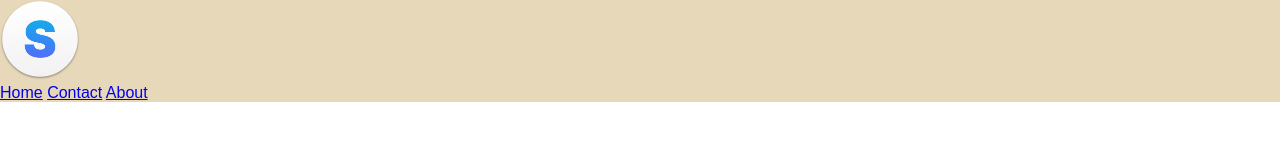
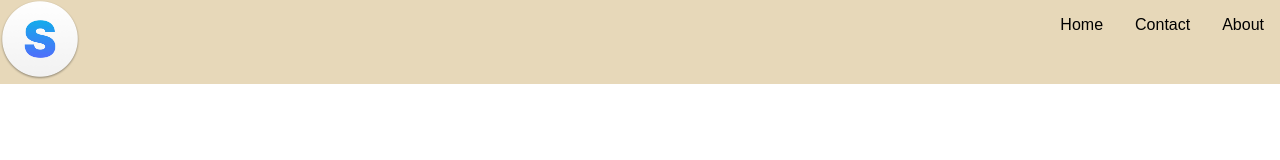
Before and after one commit to mujohannes/websiteProject23T1, a plain HTML site: page index.html in a window 1280 px wide. Drawn offline with Linux system fonts and the light colour scheme.

Commit message:
styling the header

```diff
--- a/index.html
+++ b/index.html
@@ -10,7 +10,7 @@
        <a href="/">
             <img src="logo.png" class="logo">
        </a>
-       <nav>
+       <nav class="navigation">
             <a href="/">Home</a>
             <a href="/contact.html">Contact</a>
             <a href="/about.html">About</a>
--- a/styles.css
+++ b/styles.css
@@ -7,4 +7,21 @@ body {
 }
 .main-header {
     background-color: #e7d8b9;
+    display: grid;
+    grid-template-columns: auto 1fr auto;
 }
+.navigation {
+    grid-column-start:3;
+    align-self: stretch;
+    display: flex;
+    flex-direction: row;
+}
+/* select the <a> inside .navigation */
+.navigation a {
+    padding: 12pt;
+    text-decoration: none;
+    color: black;
+}
+.navigation a:hover {
+    background-color: bisque;
+}
```
